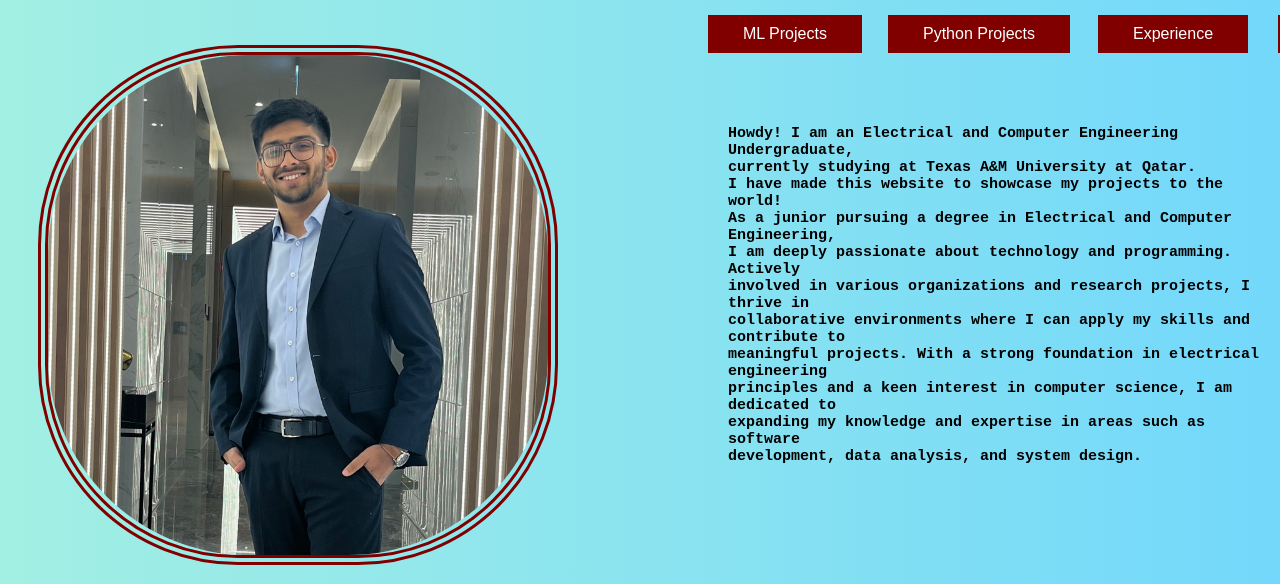
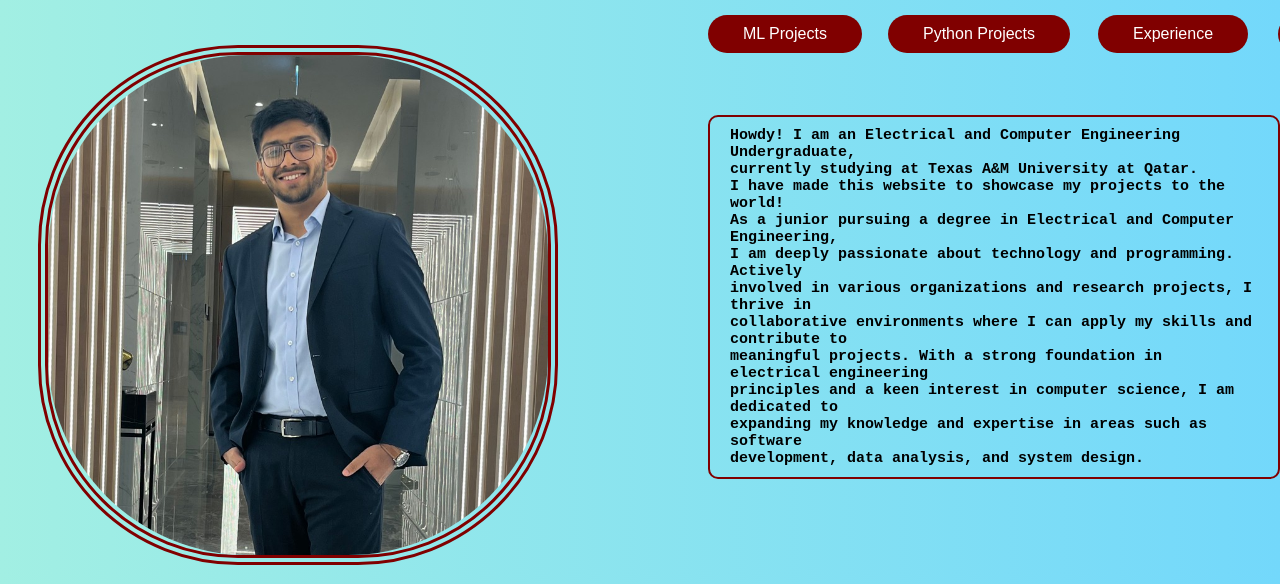
Before and after one commit to UmerAhmad11/umerahmad, a plain HTML site: page index.html in a window 1280 px wide. Shown: the top 584 px of the page. Drawn offline with Linux system fonts and the light colour scheme.

Commit message:
Update index.html

```diff
--- a/index.html
+++ b/index.html
@@ -81,20 +81,27 @@
                 font-size: 15px;
                 padding-left: 20px;
                 padding-top: 10px;
+                padding-right: 20px;
+                padding-bottom:10px;
                 margin-left: 700px;
                 margin-top: -450px;
                 text-align: left;
                 position: absolute;
                 font-family: monospace;
+                border-radius: 10px;
+                border: 2px double maroon;
                 position: absolute;
                 font-weight: bold;
             }
 
             .bio:hover{
                 background-size: 300px;
+                font-weight: normal;
                 padding-left: 20px;
-                font-weight: normal;
                 padding-top: 10px;
+                padding-right: 0;
+                padding-bottom: 0;
+                border:0;
                 width: 680px;
                 height: 200px;
                 background-image: linear-gradient(to bottom,#800000, #ae5454ee);
@@ -106,6 +113,7 @@
 
             .button1 {
                 border: none;
+                border-radius: 20px;
                 color: white;
                 padding: 10px 35px;
                 text-align: center;
@@ -119,6 +127,7 @@
             }
             .button2 {
                 border: none;
+                border-radius: 20px;
                 color: white;
                 padding: 10px 35px;
                 text-align: center;
@@ -132,6 +141,7 @@
             }
             .button3 {
                 border: none;
+                border-radius: 20px;
                 color: white;
                 padding: 10px 35px;
                 text-align: center;
@@ -145,6 +155,7 @@
             }
             .button4 {
                 border: none;
+                border-radius: 20px;
                 color: white;
                 padding: 10px 35px;
                 text-align: center;
```
